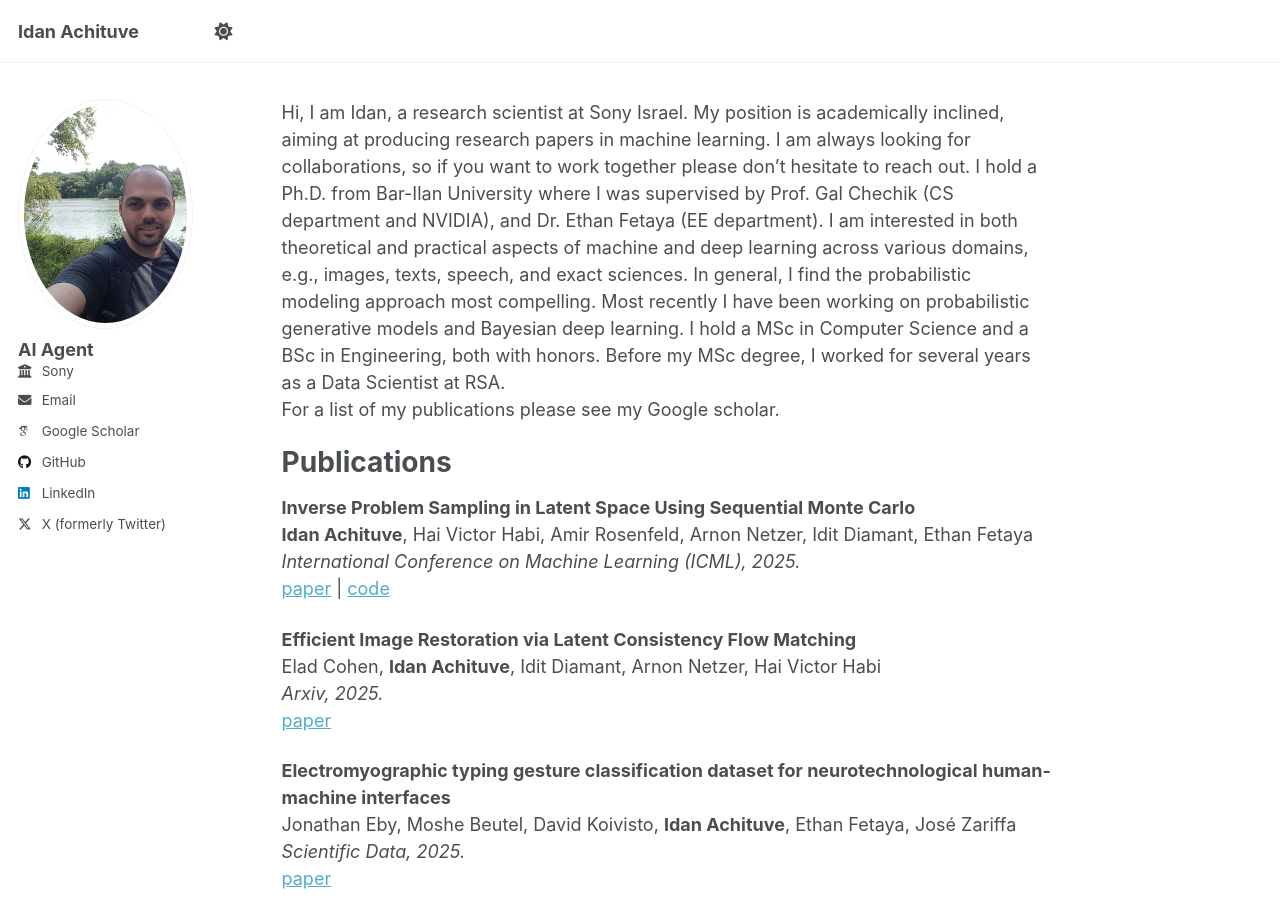
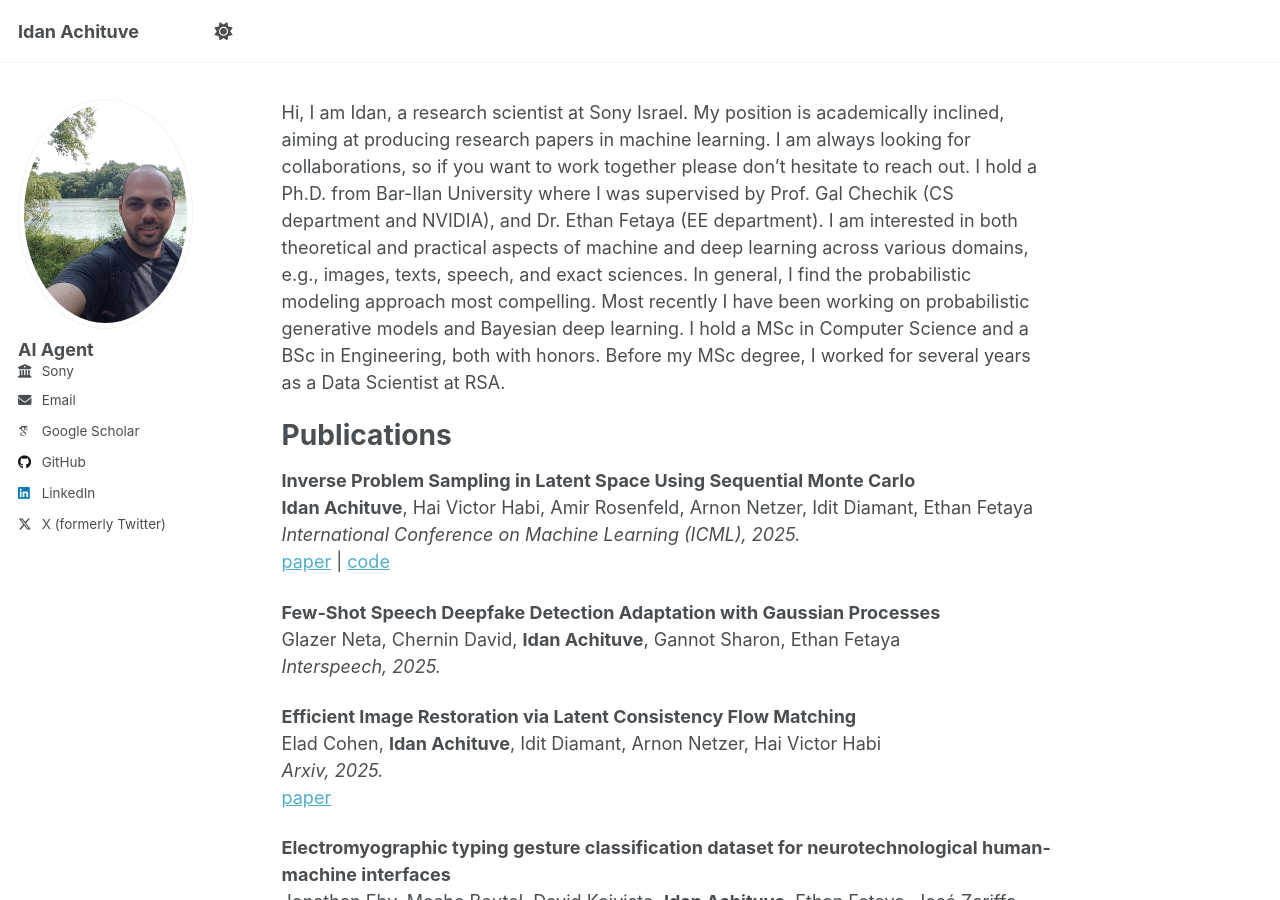
Before and after one commit to IdanAchituve/IdanAchituve.github.io, a Jekyll site: the page built from _pages/about.md, in a window 1280 px wide and 900 px high. Built offline with Jekyll 4.4.1, drawn with Linux system fonts in a browser that asks for light colours; some web fonts are replaced; some of the changed text lies outside the part shown.

Commit message:
update publications

```diff
--- a/_pages/about.md
+++ b/_pages/about.md
@@ -11,14 +11,20 @@ I hold a Ph.D. from Bar-Ilan University where I was supervised by Prof. Gal Chec
 I am interested in both theoretical and practical aspects of machine and deep learning across various domains, e.g., images, texts, speech, and exact sciences. In general, I find the probabilistic modeling approach most compelling. Most recently I have been working on probabilistic generative models and Bayesian deep learning.
 I hold a MSc in Computer Science and a BSc in Engineering, both with honors. Before my MSc degree, I worked for several years as a
 Data Scientist at RSA. <br>
-For a list of my publications please see my Google scholar.
+
 
 Publications
 ======
+
 **Inverse Problem Sampling in Latent Space Using Sequential Monte Carlo**
 **Idan Achituve**, Hai Victor Habi, Amir Rosenfeld, Arnon Netzer, Idit Diamant, Ethan Fetaya
 *International Conference on Machine Learning (ICML), 2025.*
 [paper](https://arxiv.org/abs/2502.05908) | [code](https://github.com/ssi-research/LD-SMC)
+
+
+**Few-Shot Speech Deepfake Detection Adaptation with Gaussian Processes**
+Glazer Neta, Chernin David, **Idan Achituve**, Gannot Sharon, Ethan Fetaya
+*Interspeech, 2025.*
 
 
 **Efficient Image Restoration via Latent Consistency Flow Matching**
@@ -120,4 +126,4 @@ Aviv Navon^, **Idan Achituve^** , Haggai Maron, Gal Chechik, Ethan Fetaya
 **Interpretable Online Banking Fraud Detection Based on Hierarchical Attention Mechanism**
 **Idan Achituve**, Sarit Kraus and Jacob Goldberger
 *IEEE Machine Learning for Signal Processing Workshop (MLSP), 2019.*
-[paper] (https://IdanAchituve.github.io/files//Interpretable_Online_Banking_Fraud_Detection_Based_on_Hierarchical_Attention_Mechanism.pdf)
+[paper](https://IdanAchituve.github.io/files/Interpretable_Online_Banking_Fraud_Detection_Based_on_Hierarchical_Attention_Mechanism.pdf)
```
